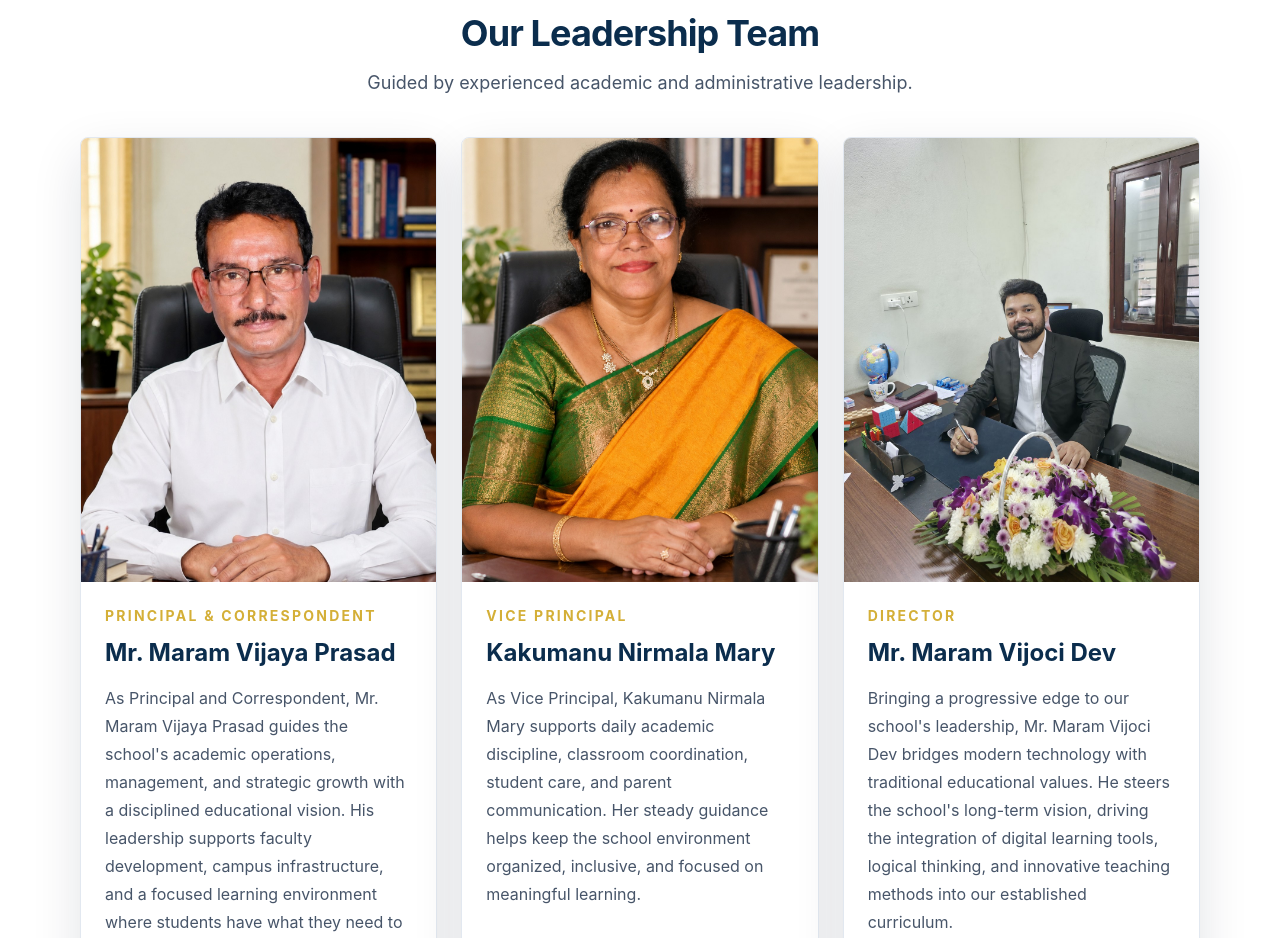
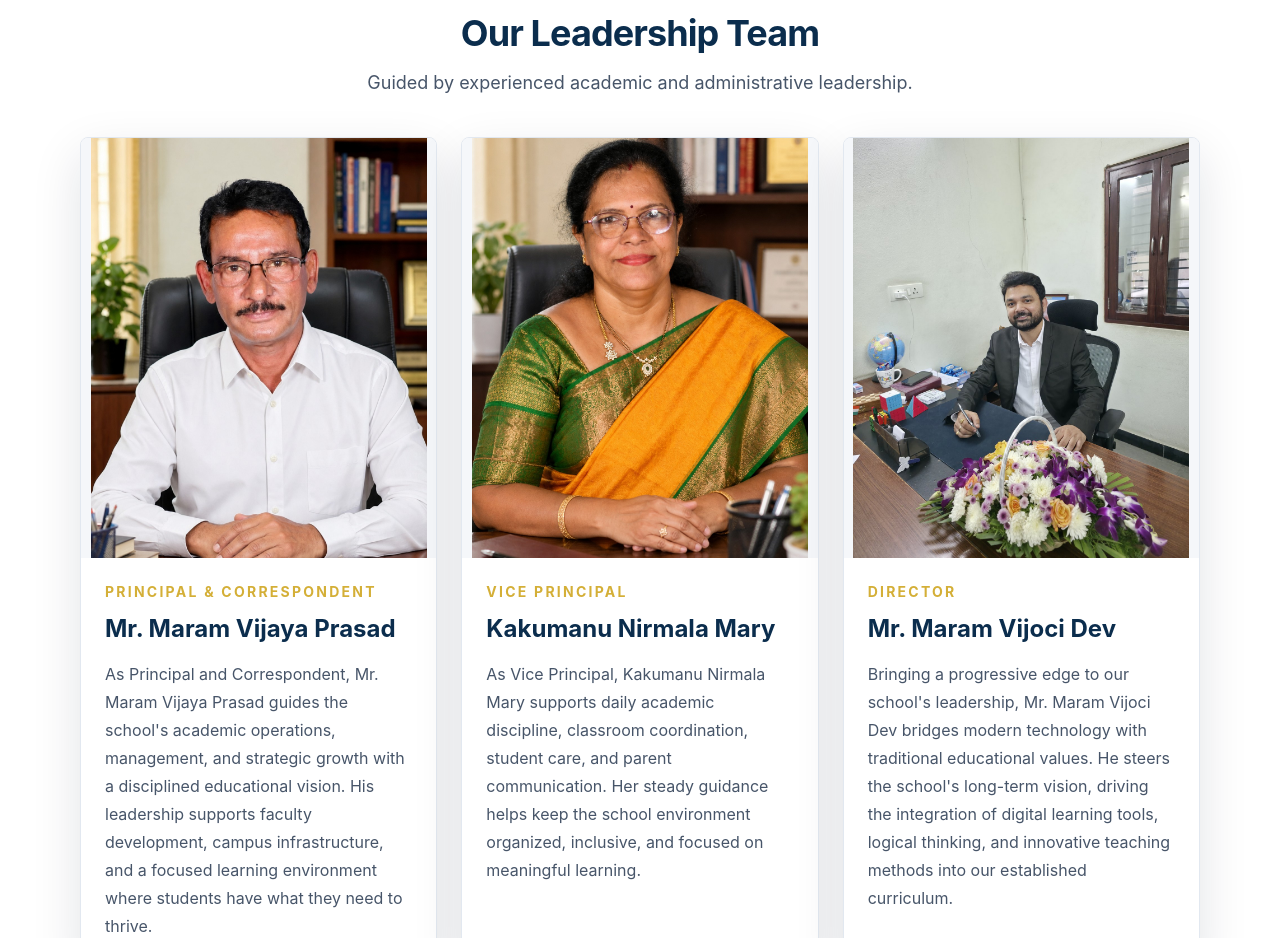
Before and after one commit to vijoci2/sjhsborabanda.in, a Next.js app: page / in a window 1280 px wide. Shown: the part 880-1818 px from the top of the page. Built offline with nearby package versions, Linux system fonts and the light colour scheme.

Commit message:
Add files via upload

```diff
--- a/app/page.tsx
+++ b/app/page.tsx
@@ -39,7 +39,7 @@ export default function Home() {
                   src={leader.image}
                   alt={leader.name}
                   fallbackLabel={leader.role}
-                  className="aspect-[4/5] w-full object-cover object-center"
+                  className="h-[420px] w-full bg-mist object-contain object-center"
                 />
                 <div className="p-6">
                   <p className="text-sm font-bold uppercase tracking-[0.16em] text-gold">
```
